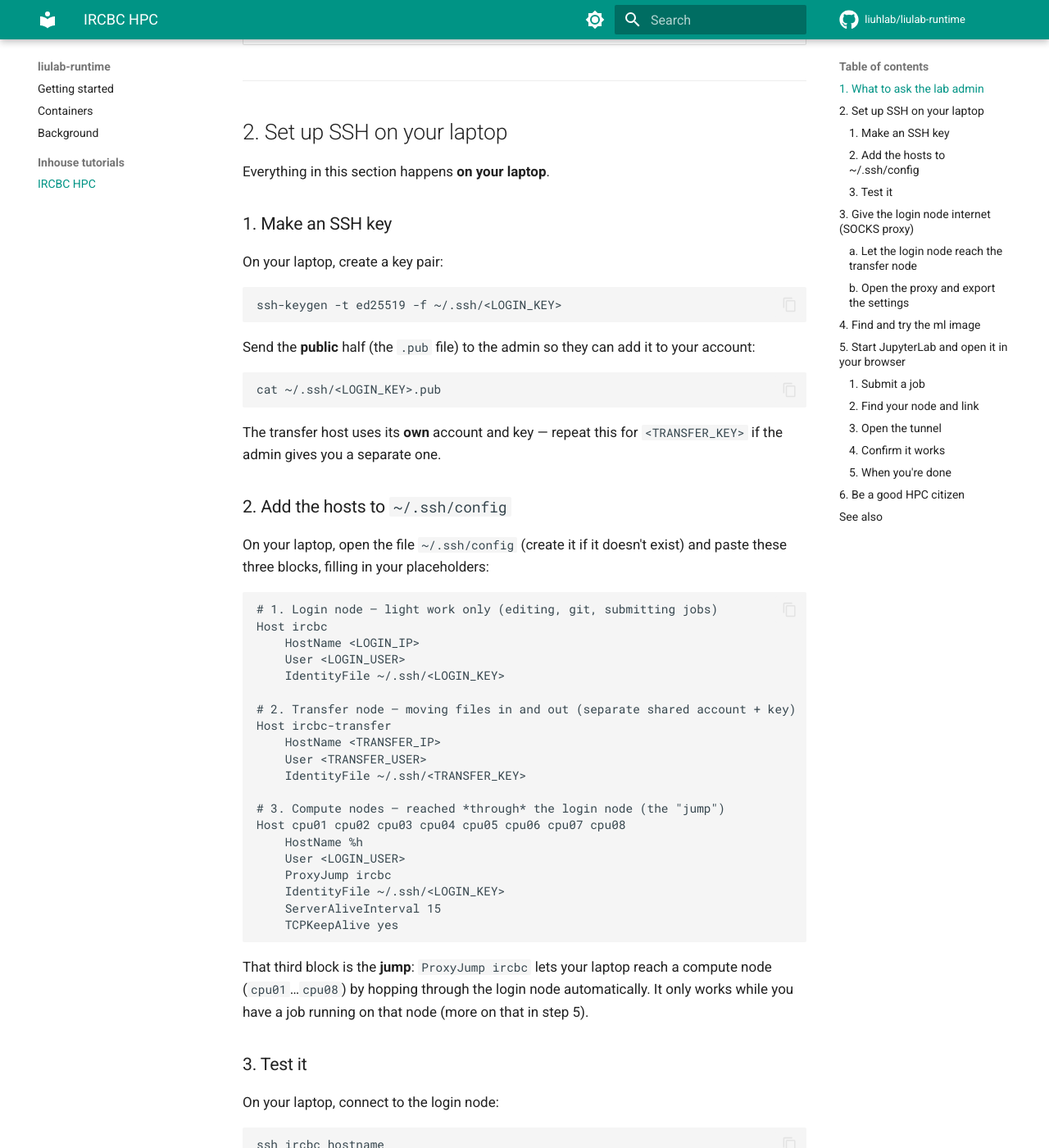
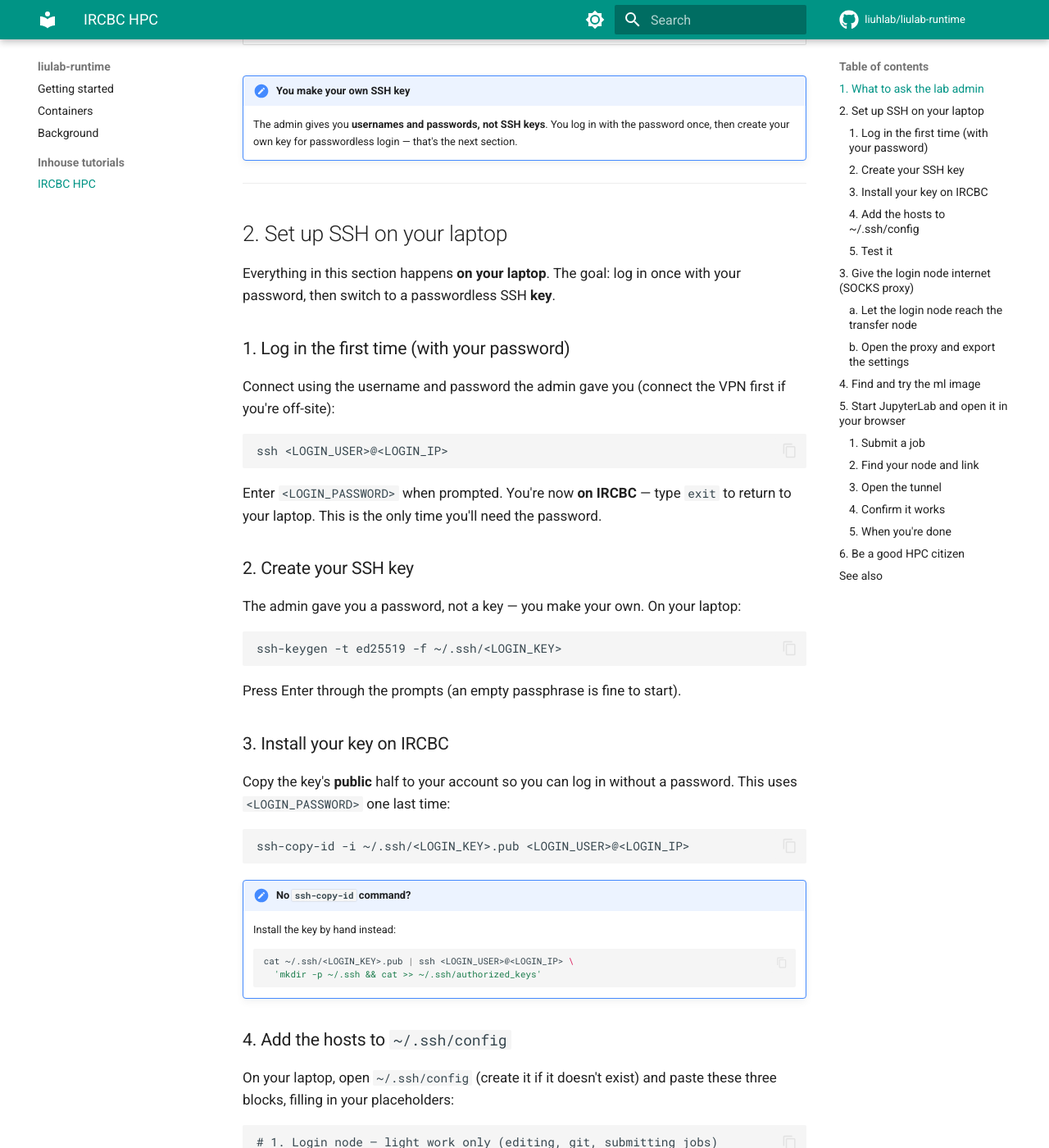
Before and after one commit to liuhlab/liulab-runtime, an MkDocs documentation site: the page built from docs/inhouse/ircbc.md, in a window 1280 px wide and 1400 px high, scrolled down 1446 px. Shown: the whole window at 82% size. Built offline with MkDocs 1.6.1 and Material for MkDocs 9.7.7, drawn with Linux system fonts in a browser that asks for light colours; comment, search, counter and statistics services are not loaded; some of the changed text lies outside the part shown.

Commit message:
Docs: correct IRCBC SSH flow — password login first, then user-created key
Admin provides username + password only (not an SSH key). Rework section 2:
first login with the password, create your own key, install it with
ssh-copy-id for passwordless login. Update section 3 so the login->transfer
SOCKS proxy uses a key you create on the login node. Placeholders throughout.

Co-Authored-By: Claude Opus 4.8 (1M context) <noreply@anthropic.com>

````diff
--- a/docs/inhouse/ircbc.md
+++ b/docs/inhouse/ircbc.md
@@ -52,38 +52,65 @@ Before you start, request these from whoever manages the cluster:
 
 | You need | Used below as |
 | --- | --- |
-| IRCBC login address + your **login** account and key | `<LOGIN_IP>`, `<LOGIN_USER>`, `<LOGIN_PASSWORD>` |
-| **ircbc-transfer** account (a *separate, shared* lab account) + its key | `<TRANSFER_IP>`, `<TRANSFER_USER>`, `<TRANSFER_PASSWORD>` |
+| IRCBC login address + your login **username and password** | `<LOGIN_IP>`, `<LOGIN_USER>`, `<LOGIN_PASSWORD>` |
+| **ircbc-transfer** — a *separate, shared* lab account (**username and password**) | `<TRANSFER_IP>`, `<TRANSFER_USER>`, `<TRANSFER_PASSWORD>` |
 | VPN account — only for **off-site** access | `<VPN>` |
+
+!!! note "You make your own SSH key"
+    The admin gives you **usernames and passwords, not SSH keys**. You log in
+    with the password once, then create your own key for passwordless login —
+    that's the next section.
 
 ---
 
 ## 2. Set up SSH on your laptop
 
-Everything in this section happens **on your laptop**.
+Everything in this section happens **on your laptop**. The goal: log in once
+with your password, then switch to a passwordless SSH **key**.
 
-### 1. Make an SSH key
+### 1. Log in the first time (with your password)
 
-On your laptop, create a key pair:
+Connect using the username and password the admin gave you (connect the VPN
+first if you're off-site):
+
+```bash
+ssh <LOGIN_USER>@<LOGIN_IP>
+```
+
+Enter `<LOGIN_PASSWORD>` when prompted. You're now **on IRCBC** — type `exit`
+to return to your laptop. This is the only time you'll need the password.
+
+### 2. Create your SSH key
+
+The admin gave you a password, not a key — you make your own. On your laptop:
 
 ```bash
 ssh-keygen -t ed25519 -f ~/.ssh/<LOGIN_KEY>
 ```
 
-Send the **public** half (the `.pub` file) to the admin so they can add it to
-your account:
+Press Enter through the prompts (an empty passphrase is fine to start).
+
+### 3. Install your key on IRCBC
+
+Copy the key's **public** half to your account so you can log in without a
+password. This uses `<LOGIN_PASSWORD>` one last time:
 
 ```bash
-cat ~/.ssh/<LOGIN_KEY>.pub
+ssh-copy-id -i ~/.ssh/<LOGIN_KEY>.pub <LOGIN_USER>@<LOGIN_IP>
 ```
 
-The transfer host uses its **own** account and key — repeat this for
-`<TRANSFER_KEY>` if the admin gives you a separate one.
+!!! note "No `ssh-copy-id` command?"
+    Install the key by hand instead:
 
-### 2. Add the hosts to `~/.ssh/config`
+    ```bash
+    cat ~/.ssh/<LOGIN_KEY>.pub | ssh <LOGIN_USER>@<LOGIN_IP> \
+      'mkdir -p ~/.ssh && cat >> ~/.ssh/authorized_keys'
+    ```
 
-On your laptop, open the file `~/.ssh/config` (create it if it doesn't exist)
-and paste these three blocks, filling in your placeholders:
+### 4. Add the hosts to `~/.ssh/config`
+
+On your laptop, open `~/.ssh/config` (create it if it doesn't exist) and paste
+these three blocks, filling in your placeholders:
 
 ```
 # 1. Login node — light work only (editing, git, submitting jobs)
@@ -108,22 +135,27 @@ Host cpu01 cpu02 cpu03 cpu04 cpu05 cpu06 cpu07 cpu08
     TCPKeepAlive yes
 ```
 
-That third block is the **jump**: `ProxyJump ircbc` lets your laptop reach a
+The third block is the **jump**: `ProxyJump ircbc` lets your laptop reach a
 compute node (`cpu01`…`cpu08`) by hopping through the login node
 automatically. It only works while you have a job running on that node
-(more on that in step 5).
+(step 5).
 
-### 3. Test it
+!!! tip "Using the transfer node too"
+    To move files directly to/from the shared transfer account, install your
+    key there the same way, using `<TRANSFER_PASSWORD>`:
+    `ssh-copy-id -i ~/.ssh/<LOGIN_KEY>.pub <TRANSFER_USER>@<TRANSFER_IP>`.
 
-On your laptop, connect to the login node:
+### 5. Test it
+
+On your laptop:
 
 ```bash
 ssh ircbc hostname
 ```
 
-You should see the login node's name printed back. (Run `ssh ircbc` with no
-command to get an interactive shell **on IRCBC**; type `exit` to return to your
-laptop.)
+It should print the login node's name **without asking for a password** — that
+means your key works. (Run `ssh ircbc` with no command for an interactive shell
+on IRCBC; `exit` returns you to your laptop.)
 
 !!! tip "Command hangs?"
     From off-site, that's almost always the VPN — reconnect `<VPN>` and try
@@ -141,9 +173,18 @@ understand it.
 
 ### a. Let the login node reach the transfer node
 
-You added `ircbc-transfer` to your *laptop's* config in step 2 (for file
-transfer). The **login node needs its own copy** so it can open the proxy. On
-IRCBC, edit `~/.ssh/config` and add:
+The proxy connects automatically, so the login node needs **passwordless**
+(key-based) access to the transfer node. This is separate from your laptop's
+`ircbc-transfer` entry in step 2 — the login node needs its own key. While
+logged in on IRCBC, make a key there and install it on the transfer account
+(this uses `<TRANSFER_PASSWORD>` once):
+
+```bash
+ssh-keygen -t ed25519 -f ~/.ssh/<TRANSFER_KEY>
+ssh-copy-id -i ~/.ssh/<TRANSFER_KEY>.pub <TRANSFER_USER>@<TRANSFER_IP>
+```
+
+Then add the transfer host to `~/.ssh/config` **on IRCBC**:
 
 ```
 Host ircbc-transfer
@@ -160,9 +201,7 @@ Host ircbc-transfer
     StrictHostKeyChecking no
 ```
 
-The shared transfer key must also live on the login node at
-`~/.ssh/<TRANSFER_KEY>` (the admin gives you this). Test it while logged in on
-IRCBC:
+Check it works (it should not ask for a password):
 
 ```bash
 ssh ircbc-transfer hostname
````
Also changed, not shown: other parts of docs/inhouse/ircbc.md (+2 -2 lines).
